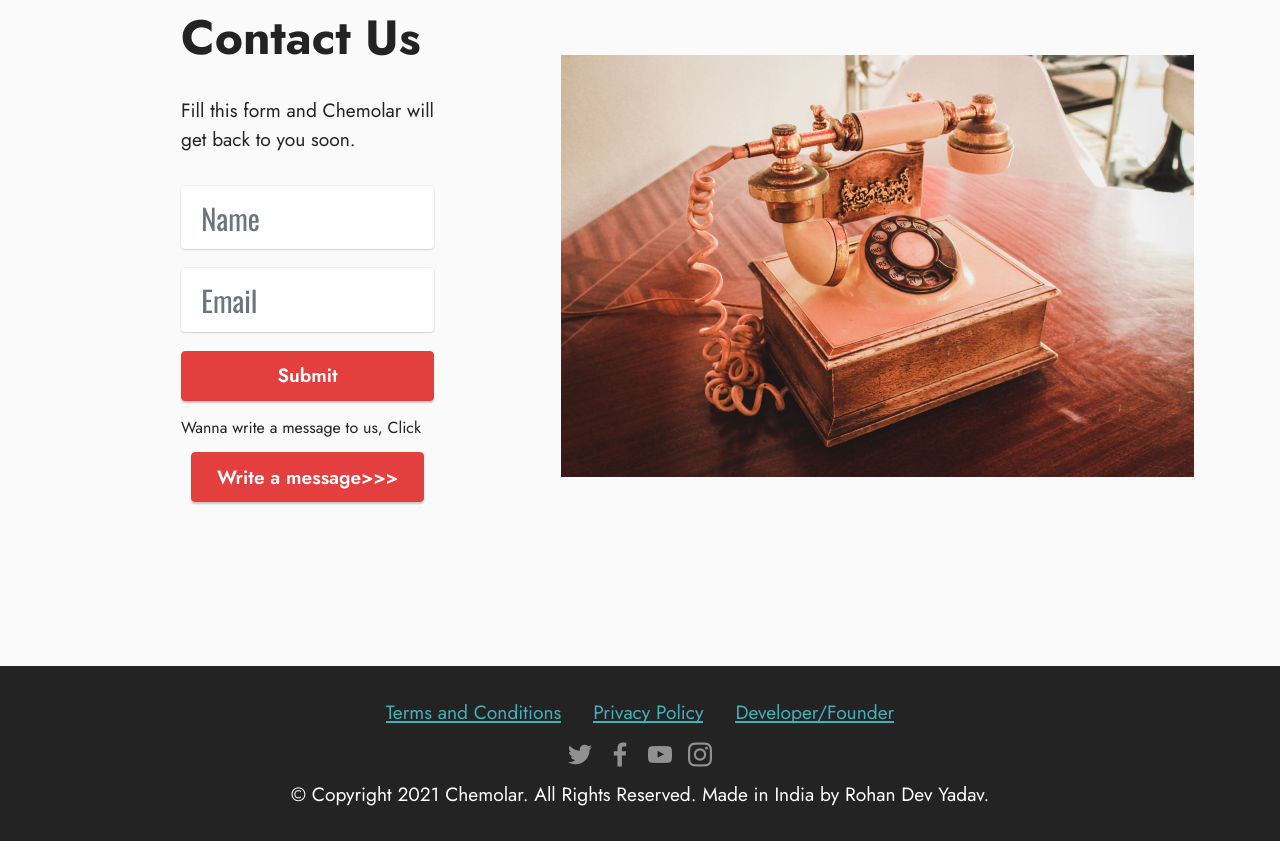
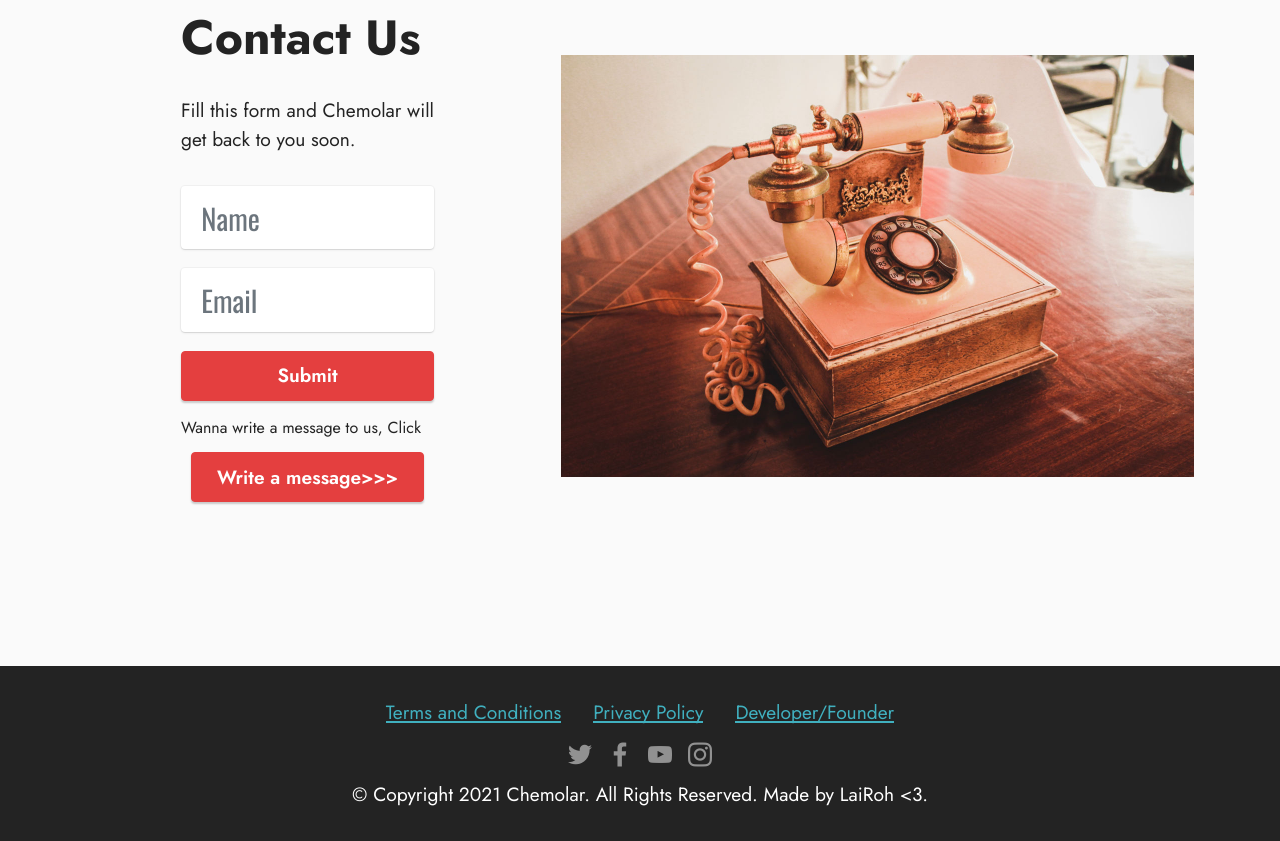
Before and after one commit to LaiRoh/Chemolar, a plain HTML site: page index.html in a window 1280 px wide. Shown: the part 2647-3488 px from the top of the page. Drawn offline with nearby package versions, Linux system fonts and the light colour scheme; files whose address does not match are found by name.

Commit message:
Update index.html

```diff
--- a/index.html
+++ b/index.html
@@ -377,7 +377,7 @@
                 </div>
                 <div class="row row-copirayt">
                     <p class="mbr-text mb-0 mbr-fonts-style mbr-white align-center display-7">
-                        © Copyright 2021 Chemolar. All Rights Reserved. Made in India by Rohan Dev Yadav.</p>
+                        © Copyright 2021 Chemolar. All Rights Reserved. Made by LaiRoh <3.</p>
                     <a href="https://mobirise.site/t"></a>
                     <p style="flex: 0 0 auto; margin:0; padding-right:1rem;><a href="" style="color:#ffffff;"></a></p>
                 </div>
```
